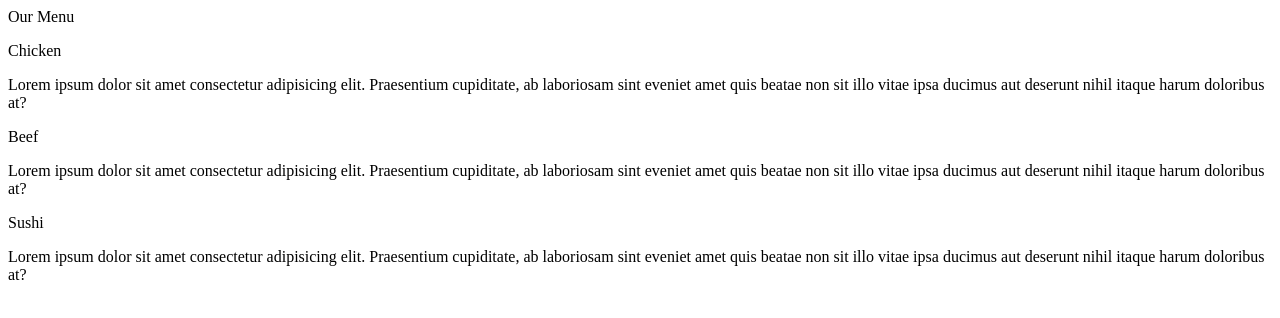
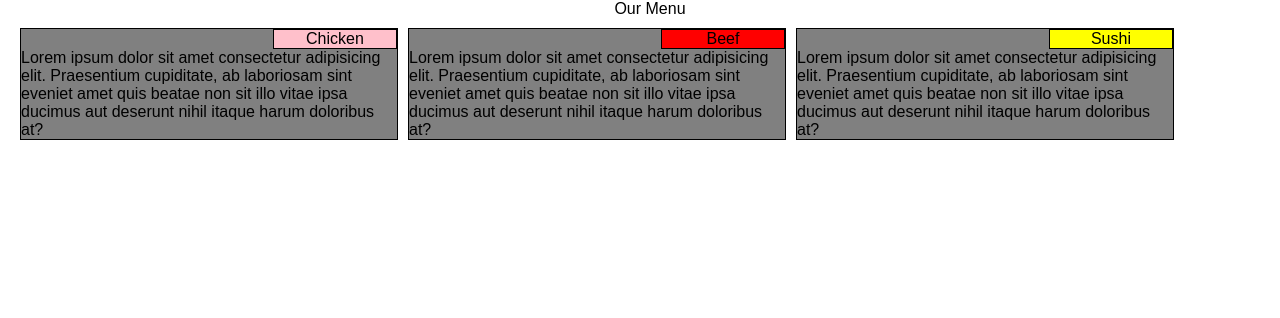
Before and after one commit to Bheemaraya888/HTMLAssignment, a plain HTML site: page module2-solution/index.html in a window 1280 px wide. Drawn offline with Linux system fonts and the light colour scheme.

Commit message:
Update index.html

```diff
--- a/module2-solution/index.html
+++ b/module2-solution/index.html
@@ -1,15 +1,14 @@
 <!DOCTYPE html>
 <html lang="en">
-
 <head>
     <meta charset="utf-8">
     <meta name="viewport" content="width=device-width, initial-scale=1">
+    <link rel="stylesheet" href="/module2-solution/css/style.css" type="text/css">
     <title>
         Assignment Solution for MOdule 2
     </title>
-    </head>
+</head>
 <body>
-
     <header>Our Menu</header>
     <div class="section1">
         <p id="box1a">Chicken</p>
@@ -17,18 +16,17 @@
             sint eveniet amet quis beatae non sit illo vitae ipsa ducimus aut deserunt nihil itaque harum doloribus at?
         </p>
     </div>
-    <div  class="section2">
+    <div class="section2">
         <p id="box2a">Beef</p>
         <p>Lorem ipsum dolor sit amet consectetur adipisicing elit. Praesentium cupiditate, ab laboriosam sint
             eveniet
             amet quis beatae non sit illo vitae ipsa ducimus aut deserunt nihil itaque harum doloribus at?</p>
     </div>
-    <div  class="section3">
+    <div class="section3">
         <p id="box3a">Sushi</p>
         <p>Lorem ipsum dolor sit amet consectetur adipisicing elit. Praesentium cupiditate, ab laboriosam sint
             eveniet
             amet quis beatae non sit illo vitae ipsa ducimus aut deserunt nihil itaque harum doloribus at?</p>
     </div>
 </body>
-
 </html>
```
